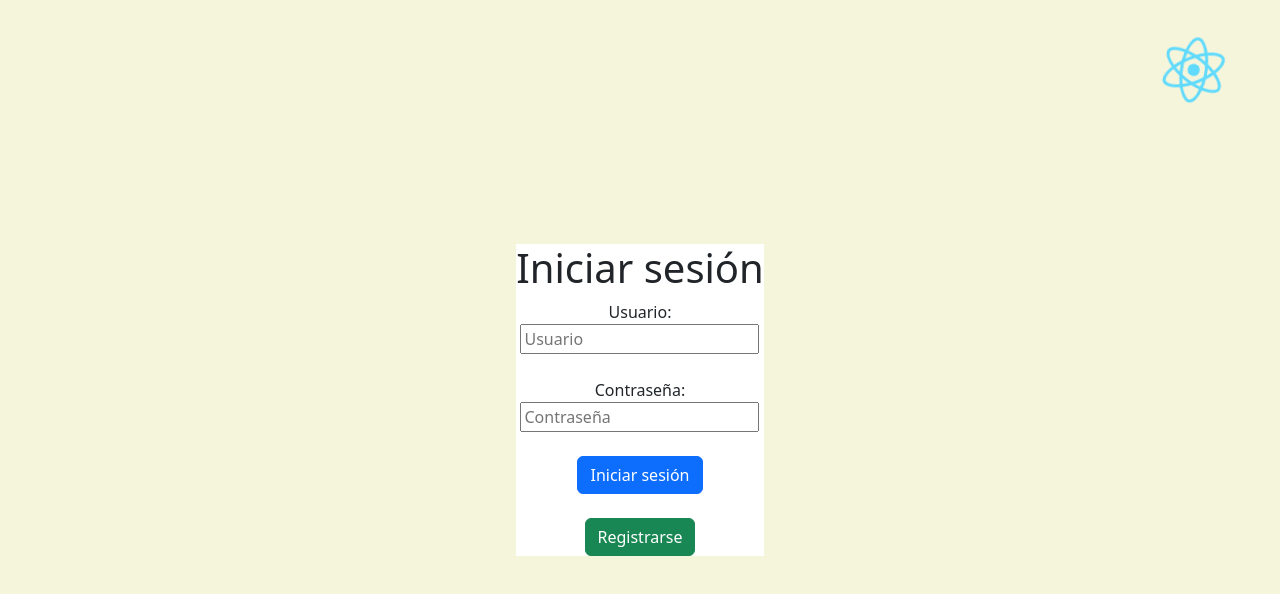
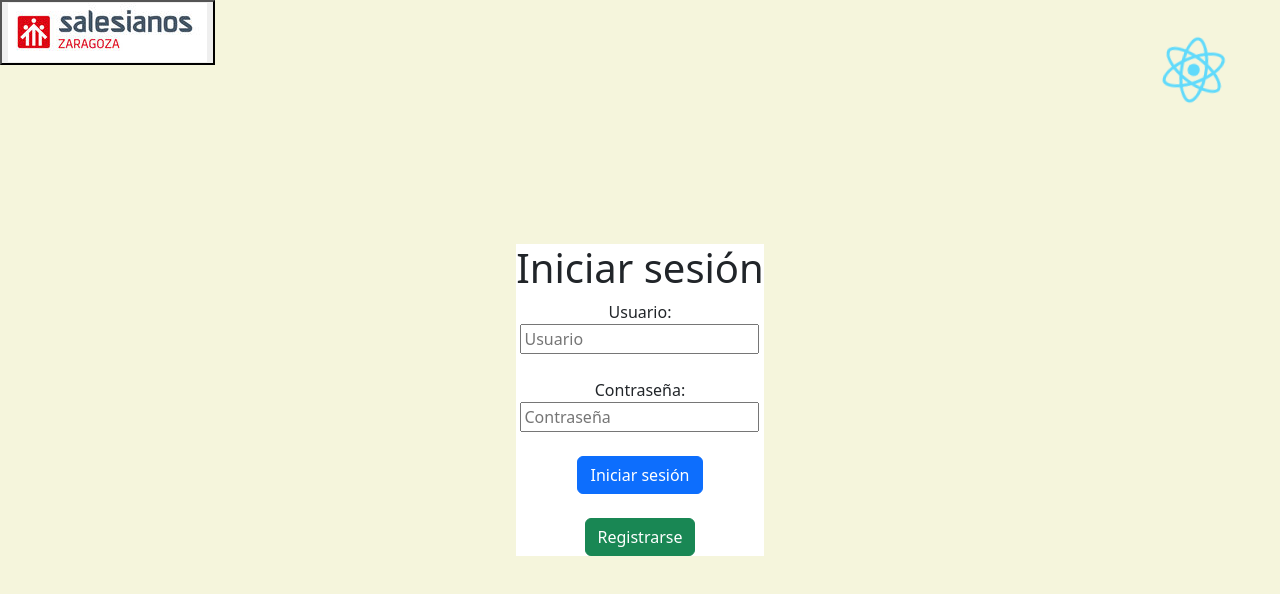
Before and after one commit to SalesianosZaragoza/recuperacion-ddi-losdosmosqueteros-perdimosaltercero, a React (Create React App) app in the folder src/frontend/: page / in a window 1280 px wide. Shown: the top 594 px of the page. Built offline with nearby package versions, Linux system fonts and the light colour scheme.

Commit message:
Capado el escribir decimales en los inputs de App

```diff
--- a/src/frontend/build/index.html
+++ b/src/frontend/build/index.html
@@ -1 +1 @@
-<!doctype html><html lang="en"><head><meta charset="utf-8"/><link rel="icon" href="/favicon2.ico"/><meta name="viewport" content="width=device-width,initial-scale=1"/><meta name="theme-color" content="#000000"/><meta name="description" content="Web site created using create-react-app"/><link rel="apple-touch-icon" href="/logo_salesianos.png"/><link rel="manifest" href="/manifest.json"/><title>Cafeteria Salesianos</title><script defer="defer" src="/static/js/main.e4446eb3.js"></script><link href="/static/css/main.3ca838bd.css" rel="stylesheet"></head><body><noscript>You need to enable JavaScript to run this app.</noscript><div id="root"></div></body></html>
+<!doctype html><html lang="en"><head><meta charset="utf-8"/><link rel="icon" href="/favicon2.ico"/><meta name="viewport" content="width=device-width,initial-scale=1"/><meta name="theme-color" content="#000000"/><meta name="description" content="Web site created using create-react-app"/><link rel="apple-touch-icon" href="/logo_salesianos.png"/><link rel="manifest" href="/manifest.json"/><title>Cafeteria Salesianos</title><script defer="defer" src="/static/js/main.b76fd262.js"></script><link href="/static/css/main.3ca838bd.css" rel="stylesheet"></head><body><noscript>You need to enable JavaScript to run this app.</noscript><div id="root"></div></body></html>
--- a/src/frontend/src/Admin.js
+++ b/src/frontend/src/Admin.js
@@ -458,7 +458,7 @@
         <h1>Eliminar producto</h1>
         <form onSubmit={handleEliminarProducto}>
         <select name="productos2" id="productos2" value={selectedProduct2} onChange={handleSelectChange2}>
-        <option value="0">Selecciona un producto</option>
+        <option value="0" disabled>Selecciona un producto</option>
             {productos.map(product => (
                 <React.Fragment key={product.cod}>
                     <option value={product.cod}>{product.nombre}</option>
@@ -478,7 +478,7 @@
         <h1>Eliminar pedido</h1>
         <form onSubmit={handleEliminarPedido}>
         <select name="pedidos2" id="pedidos2" value={selectedPedido2} onChange={handleSelectChange4}>
-        <option value="0">Selecciona un pedido</option>
+        <option value="0" disabled>Selecciona un pedido</option>
             {pedidos.map(pedido => (
                 <React.Fragment key={pedido.cod}>
                     <option value={pedido.cod}>Usuario: {pedido.username} Productos: {pedido.productos} Importe: {pedido.total}€</option>
--- a/src/frontend/src/App.js
+++ b/src/frontend/src/App.js
@@ -105,9 +105,10 @@
 
   return (
     <div style={{backgroundColor: 'beige'}}>
-      <h1>¡Hola, {username}!</h1>
-
-      <h2>Selecciona los productos que deseas comprar</h2>
+      <div style={{ textAlign: 'center' }}>
+        <h1>¡Hola, {username}!</h1>
+        <h2>Selecciona los productos que deseas comprar</h2>
+      </div>
       <div className="container">
   <div className="row">
     {sortedProductos.flatMap((product, index) => {
@@ -134,7 +135,7 @@
                 min="0"
                 onKeyPress={event => {
                   const inputValue = event.target.value;
-                  if ((event.key === '-') || (event.key === '+') || (event.key === 'e') || (event.key=== 'E') || (inputValue === '' && event.key === '0')) event.preventDefault();
+                  if ((event.key === '-') || (event.key === '+') || (event.key === 'e') || (event.key=== 'E') || (event.key === '.') || (event.key === ',') || (inputValue === '' && event.key === '0')) event.preventDefault();
                 }}
                 onChange={event => handleQuantityChange(product.cod, event)}
               />
@@ -152,6 +153,13 @@
         <p> Total: {totalPrecio} €</p>
         <p>Artículos seleccionados: {productos.reduce((total, product) => total + product.cantidad, 0)}</p>
       </div>
+      <div id="salesianoszgz" style={{ position: 'fixed', top: '0px', left: '0px' }}>
+        <a href="https://zaragoza.salesianos.edu/" target="_blank" rel="noopener noreferrer">
+          <button id="salesianosButton">
+            <img src="images/salesianoszgz.jpg" alt="Salesianos"/>
+          </button>
+        </a>
+      </div>
       <br/>
       <br/>
       <button onClick={toggleReceipt}>Mostrar/Ocultar Lista completa</button>
--- a/src/frontend/src/LoginPage.js
+++ b/src/frontend/src/LoginPage.js
@@ -98,7 +98,13 @@
                 <input type="button" class="btn btn-success" value="Registrarse" onClick={handleRegister} />
               </form>
               <br/>
-
+            </div>
+            <div id="salesianoszgz" style={{ position: 'fixed', top: '0px', left: '0px' }}>
+              <a href="https://zaragoza.salesianos.edu/" target="_blank" rel="noopener noreferrer">
+                <button id="salesianosButton">
+                  <img src="images/salesianoszgz.jpg" alt="Salesianos"/>
+                </button>
+              </a>
             </div>
       </div>
     );
```
Also changed, not shown: src/frontend/build/asset-manifest.json, src/frontend/public/images/salesianoszgz.jpg (added).
